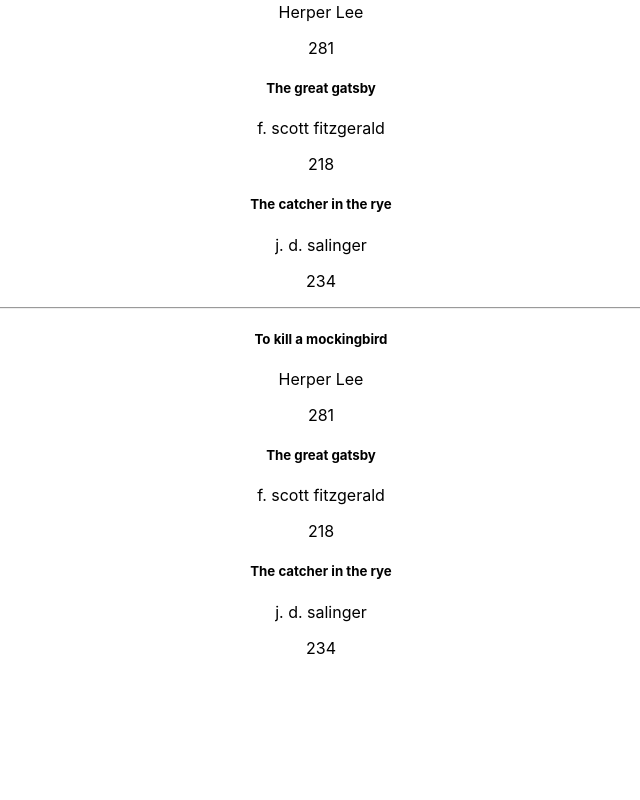
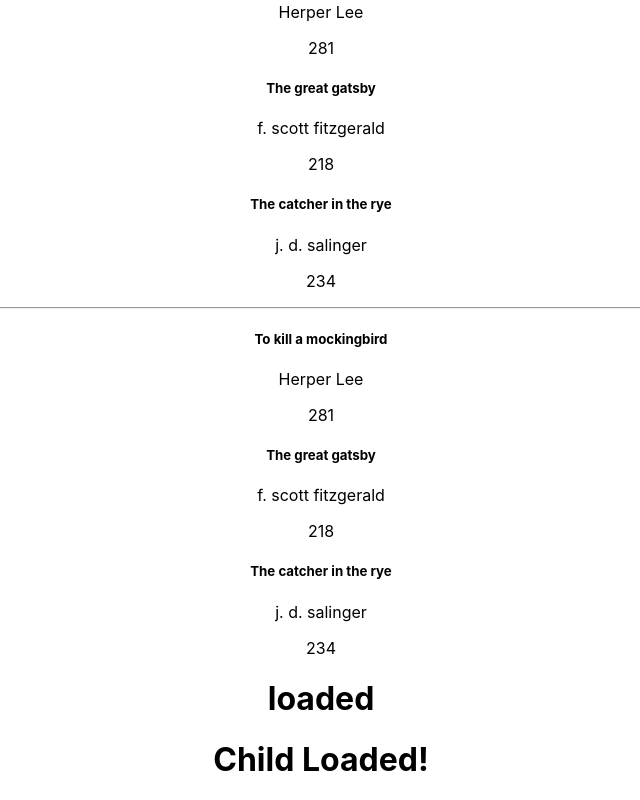
Before and after one commit to MustafaSahinci/learn-react, a React (Create React App) app in the folder my-app/: page / in a window 1280 px wide. Shown: the part 962-1762 px from the top of the page, without its empty margins (319-959 px from the left). Before the commit the page ends 1636 px from the top, so only its background shows below. Built offline with nearby package versions, Linux system fonts and the light colour scheme.

Commit message:
learning react

```diff
--- a/my-app/src/App.js
+++ b/my-app/src/App.js
@@ -9,6 +9,7 @@
 import NestingComponents from './components/NestingComponents';
 import MethodsAsPropsParent from './components/MethodsAsPropsParent';
 import RenderingList from './components/RenderingList';
+import LifeCyclesCDM from './components/LifeCyclesCDM';
 
 function App() {
   return (
@@ -23,6 +24,8 @@
         <NestingComponents />
         <MethodsAsPropsParent />
         <RenderingList />
+        <LifeCyclesCDM />
+
     </div>
   );
 }
--- /dev/null
+++ b/my-app/src/components/LifeCyclesCDM.js
@@ -0,0 +1,32 @@
+import React, { Component } from 'react'
+import LifeCyclesCDMChild from './LifeCyclesCDMChild'
+
+export class LifeCyclesCDM extends Component {
+    constructor(props) {
+      super(props)
+
+      this.state = {
+         data: 'loading'
+      }
+    }
+    getData() {
+        setTimeout(() => {
+            this.setState({
+                data: 'loaded'
+            })
+        }, 3000)
+    }
+    componentDidMount() {
+        this.getData()
+    }
+  render() {
+    return (
+      <div>
+        <h1>{this.state.data}</h1>
+        <LifeCyclesCDMChild />
+      </div>
+    )
+  }
+}
+
+export default LifeCyclesCDM
--- /dev/null
+++ b/my-app/src/components/LifeCyclesCDMChild.js
@@ -0,0 +1,41 @@
+
+import React, { Component } from 'react'
+
+export class LifeCyclesCDMChild extends Component {
+
+  constructor(props) {
+    console.log('Child Constructor Called')
+    super(props)
+
+    this.state = {
+      data: 'Child Loading...',
+    }
+  }
+
+  getData() {
+    console.log('Child getData() called')
+    setTimeout(() => {
+      console.log('Child Data fetched!')
+      this.setState({
+        data: 'Child Loaded!'
+      })
+    }, 3000)
+  }
+
+  componentDidMount() {
+    console.log('Child Component mounted')
+    this.getData();
+  }
+
+
+  render() {
+    console.log('Child Render method called')
+    return (
+      <div>
+        <h1>{this.state.data}</h1>
+      </div>
+    )
+  }
+}
+
+export default LifeCyclesCDMChild
```
